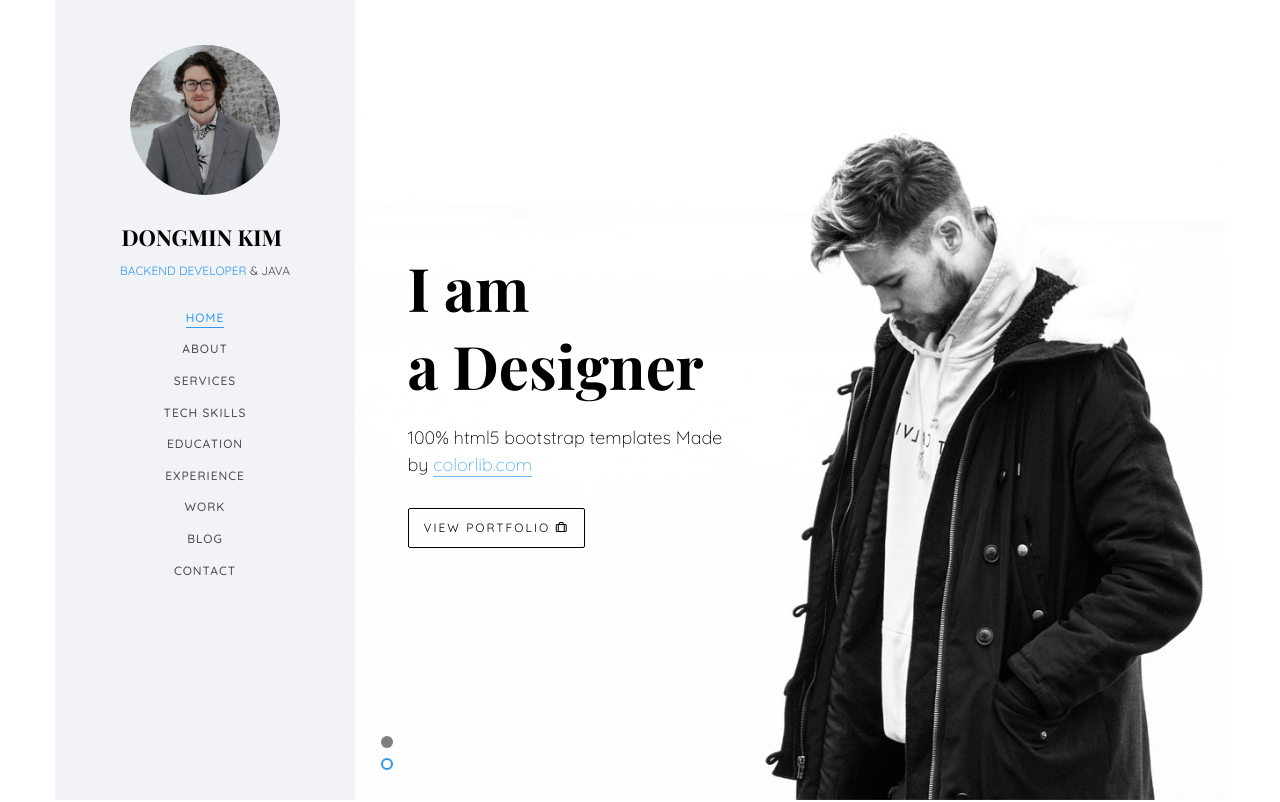
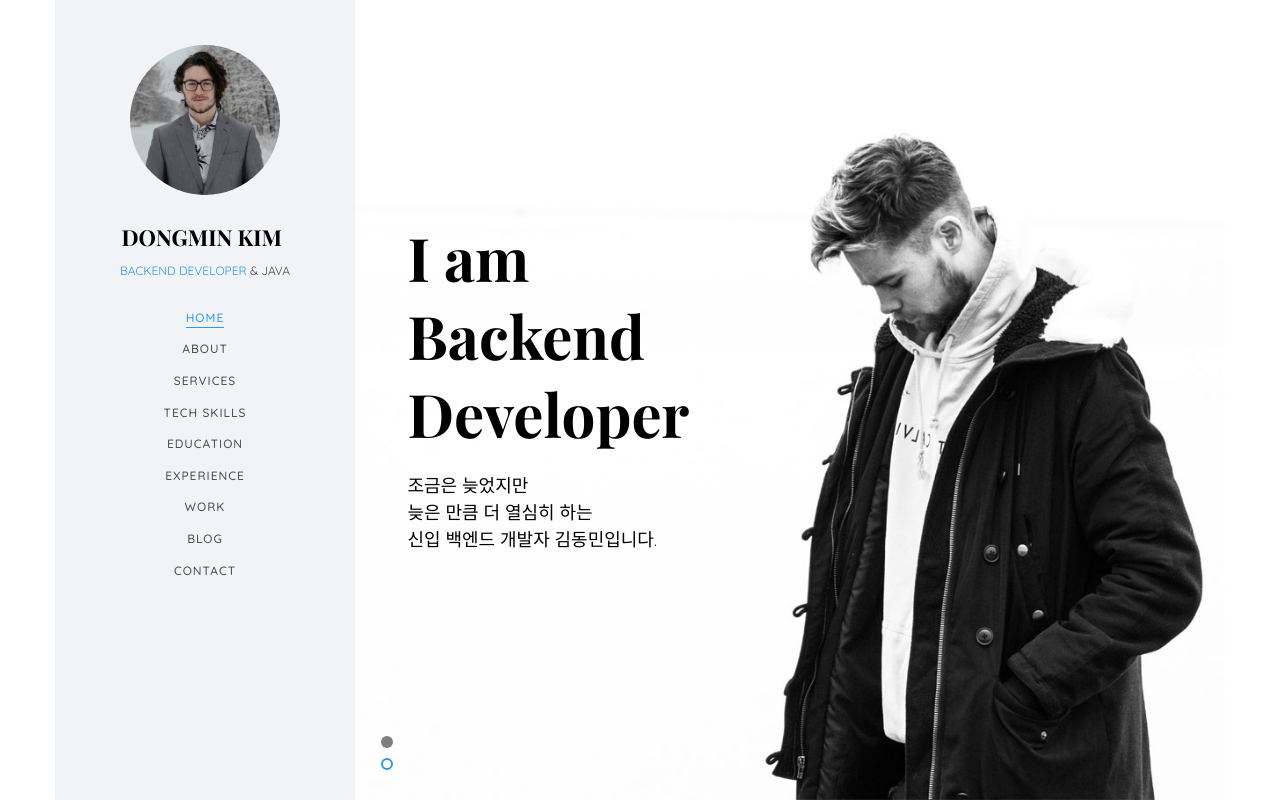
Before and after one commit to ddmkim94/portfolio, a plain HTML site: page index.html in a window 1280 px wide. Shown: the top 802 px of the page. Drawn offline with nearby package versions, Linux system fonts and the light colour scheme; files whose address does not match are found by name; a web font is replaced by a local one.

Commit message:
자기 소개글 수정

```diff
--- a/index.html
+++ b/index.html
@@ -120,7 +120,11 @@
                       >
                         <div class="slider-text-inner js-fullheight">
                           <div class="desc">
-                            <h1>Hi! <br />I'm Jackson</h1>
+                            <h1>
+                              안녕하세요! <br />
+                              신입 개발자 <br />
+                              김동민입니다.
+                            </h1>
                           </div>
                         </div>
                       </div>
@@ -136,18 +140,16 @@
                       >
                         <div class="slider-text-inner">
                           <div class="desc">
-                            <h1>I am <br />a Designer</h1>
+                            <h1>
+                              I am <br />
+                              Backend <br />
+                              Developer
+                            </h1>
                             <h2>
-                              100% html5 bootstrap templates Made by
-                              <a href="https://colorlib.com/" target="_blank"
-                                >colorlib.com</a
-                              >
+                              조금은 늦었지만 <br />
+                              늦은 만큼 더 열심히 하는 <br />
+                              신입 백엔드 개발자 김동민입니다.
                             </h2>
-                            <p>
-                              <a class="btn btn-primary btn-learn"
-                                >View Portfolio <i class="icon-briefcase3"></i
-                              ></a>
-                            </p>
                           </div>
                         </div>
                       </div>
```
